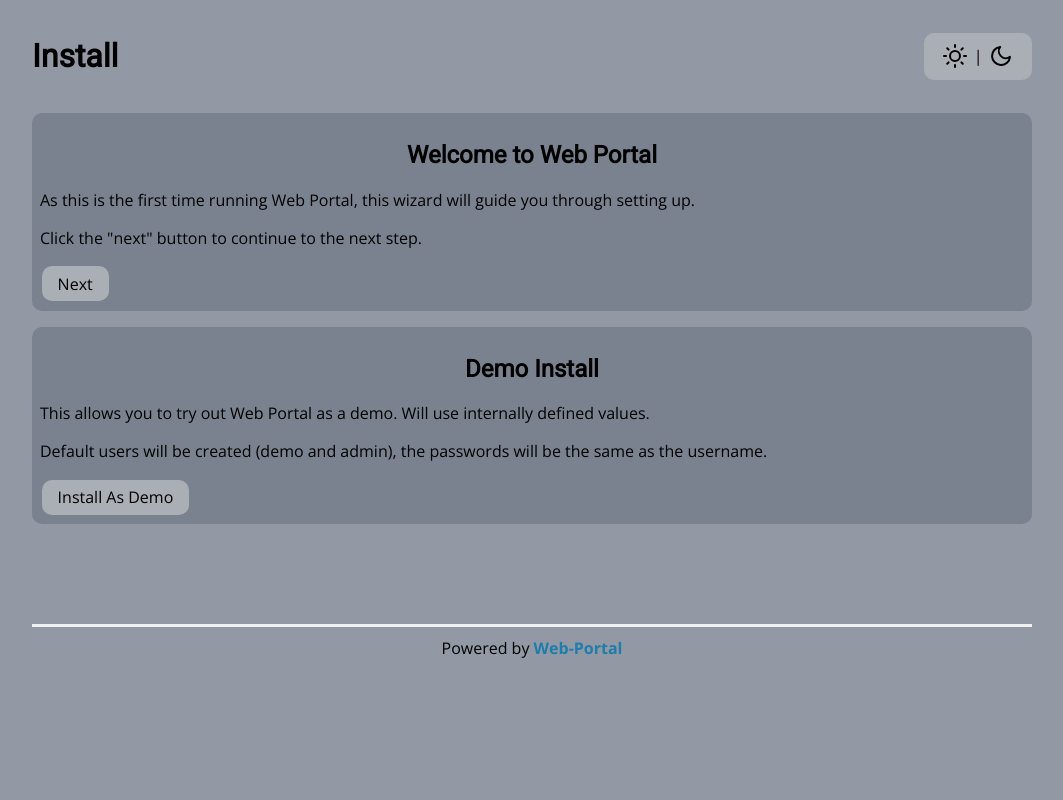
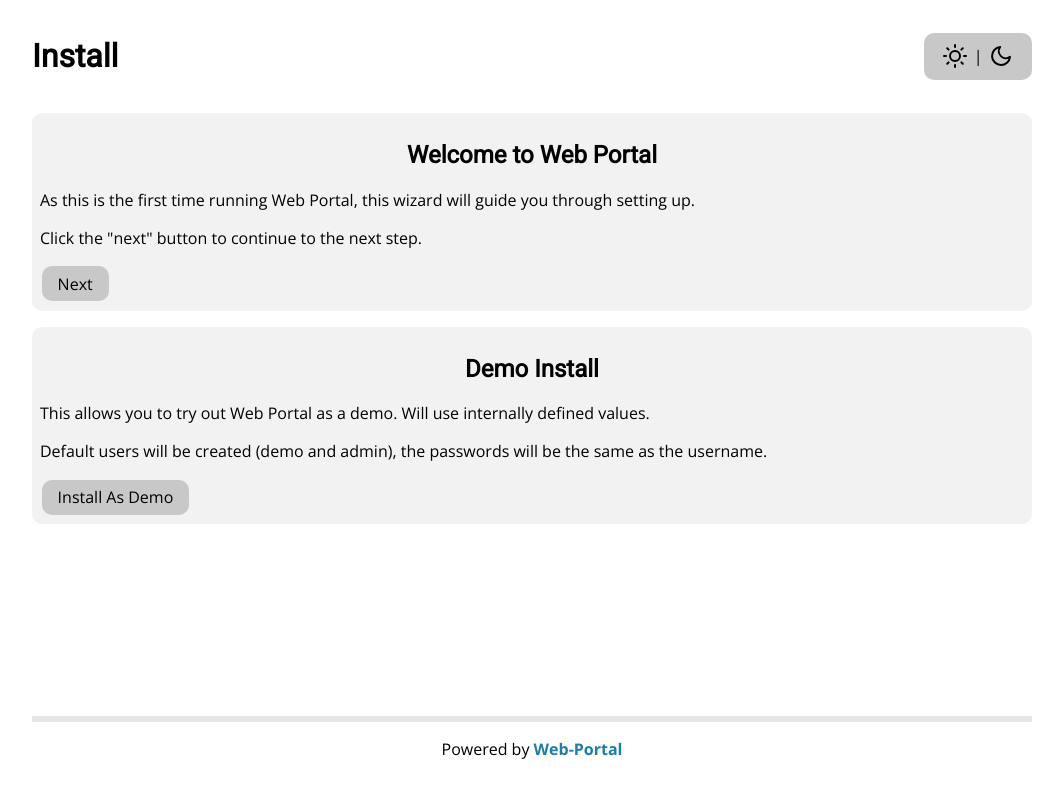
Before and after one commit to enchant97/web-portal, a Python web app: template web_portal/templates/install/index.jinja in a window 1280 px wide. Shown: the whole page, without its empty margins (108-1171 px from the left). Run offline with Jinja, Linux system fonts and the light colour scheme; the template is opened without the code that fills it, so the values that code supplies are empty.

Commit message:
change app colour scheme

```diff
--- a/web_portal/static/style.css
+++ b/web_portal/static/style.css
@@ -7,15 +7,17 @@
 
     --font-dark--light: var(--font-dark-no-adjust);
     --font-light--light: #f0f0f0;
-    --bg-body--light: #9299a5;
-    --bg-sub-1--light: #7b828f;
-    --bg-sub-2--light: #aaaeb5;
+    --bg-body--light: #ffffff;
+    --bg-sub-1--light: #f2f2f2;
+    --bg-sub-2--light: #e5e6e6;
+    --bg-btn--light: #c8c8c8ff;
 
     --font-dark--dark: var(--font-light--dark);
     --font-light--dark: #bcbcbc;
-    --bg-body--dark: #002b36;
-    --bg-sub-1--dark: #073642;
-    --bg-sub-2--dark: #0c414f;
+    --bg-body--dark: #1d232a;
+    --bg-sub-1--dark: #191e24;
+    --bg-sub-2--dark: #15191e;
+    --bg-btn--dark: #2a323c;
 
 
     color-scheme: light;
@@ -24,6 +26,7 @@
     --bg-body: var(--bg-body--light);
     --bg-sub-1: var(--bg-sub-1--light);
     --bg-sub-2: var(--bg-sub-2--light);
+    --bg-ne: var(--bg-btn--light);
 }
 
 @media (prefers-color-scheme: dark) {
@@ -34,6 +37,7 @@
         --bg-body: var(--bg-body--dark);
         --bg-sub-1: var(--bg-sub-1--dark);
         --bg-sub-2: var(--bg-sub-2--dark);
+        --bg-ne: var(--bg-btn--dark);
     }
 }
 
@@ -44,6 +48,7 @@
     --bg-body: var(--bg-body--light);
     --bg-sub-1: var(--bg-sub-1--light);
     --bg-sub-2: var(--bg-sub-2--light);
+    --bg-ne: var(--bg-btn--light);
 }
 
 [data-theme=dark]:root {
@@ -53,6 +58,7 @@
     --bg-body: var(--bg-body--dark);
     --bg-sub-1: var(--bg-sub-1--dark);
     --bg-sub-2: var(--bg-sub-2--dark);
+    --bg-ne: var(--bg-btn--dark);
 }
 
 main,
@@ -139,7 +145,7 @@ button,
     border-radius: var(--border-radius);
     border-style: none;
     margin: .1rem;
-    background-color: var(--bg-sub-2);
+    background-color: var(--bg-ne);
 }
 
 input {
@@ -151,7 +157,6 @@ button,
 .icon-bnt {
     color: var(--font-dark);
     text-decoration: none;
-    background-color: var(--bg-sub-2);
     display: inline-block;
 }
 
@@ -178,9 +183,9 @@ header nav .icon-bnt {
 
 footer {
     text-align: center;
-    margin-top: 100px;
-    border-top: var(--font-light) solid;
-    padding-top: 10px;
+    margin-top: 12rem;
+    border-top: var(--bg-sub-2) solid .4rem;
+    padding-top: 1rem;
 }
 
 footer a {
```
